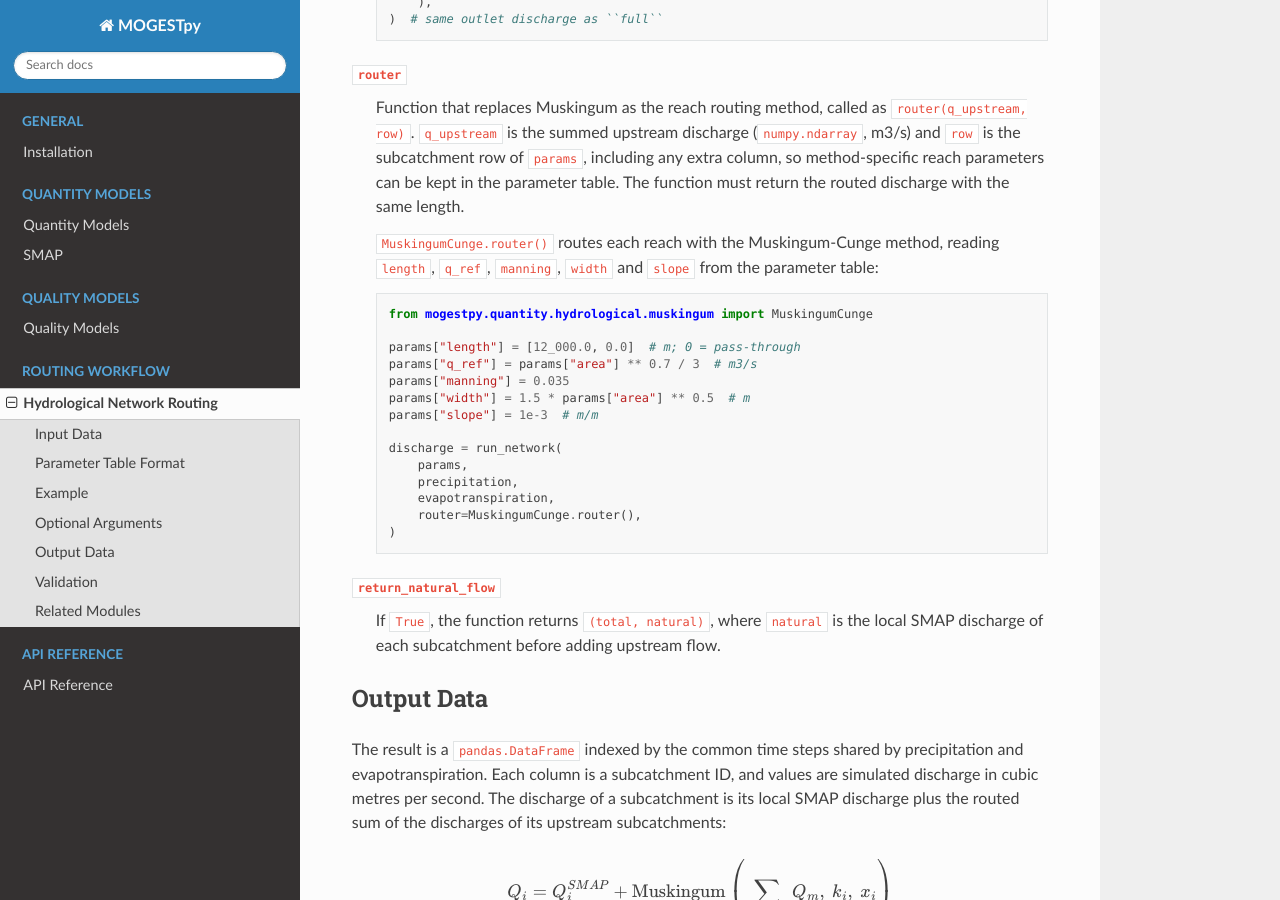
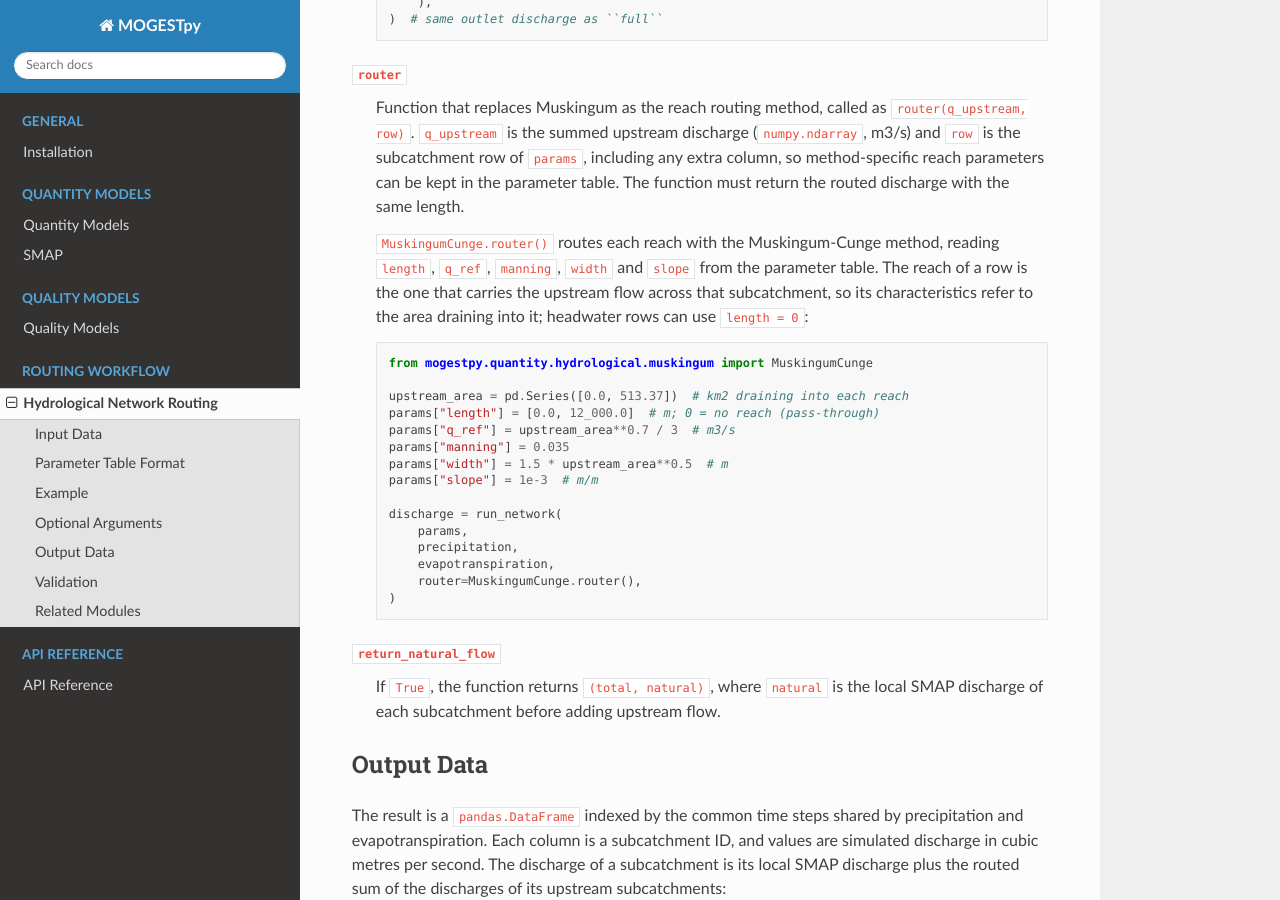
Before and after one commit to dariohhossoda/MOGESTpy, a Sphinx documentation site: the page built from docs/routing.rst, in a window 1280 px wide and 900 px high, scrolled down 2380 px. Built offline with Sphinx 7.4.7 and the Read the Docs theme 3.1.0, drawn with Linux system fonts in a browser that asks for light colours.

Commit message:
Clarify reach row in Muskingum-Cunge router
run_network passes the row of the subcatchment that receives the
upstream flow, so the reach and its reference discharge belong to that
row. The routing example set the reach on the headwater row and routed
nothing; fix it and add a network test with the router.

Co-Authored-By: Claude Opus 5.5 <noreply@anthropic.com>
Claude-Session: https://claude.ai/code/session_01BSSpdDpUzkVJq43Rh23VMq

```diff
--- a/docs/routing.rst
+++ b/docs/routing.rst
@@ -133,16 +133,19 @@ Optional Arguments
 
    ``MuskingumCunge.router()`` routes each reach with the Muskingum-Cunge
    method, reading ``length``, ``q_ref``, ``manning``, ``width`` and ``slope``
-   from the parameter table:
+   from the parameter table. The reach of a row is the one that carries the
+   upstream flow across that subcatchment, so its characteristics refer to the
+   area draining into it; headwater rows can use ``length = 0``:
 
    .. code-block:: python
 
       from mogestpy.quantity.hydrological.muskingum import MuskingumCunge
 
-      params["length"] = [12_000.0, 0.0]  # m; 0 = pass-through
-      params["q_ref"] = params["area"] ** 0.7 / 3  # m3/s
+      upstream_area = pd.Series([0.0, 513.37])  # km2 draining into each reach
+      params["length"] = [0.0, 12_000.0]  # m; 0 = no reach (pass-through)
+      params["q_ref"] = upstream_area**0.7 / 3  # m3/s
       params["manning"] = 0.035
-      params["width"] = 1.5 * params["area"] ** 0.5  # m
+      params["width"] = 1.5 * upstream_area**0.5  # m
       params["slope"] = 1e-3  # m/m
 
       discharge = run_network(
```
Also changed, not shown: 2 other files.
